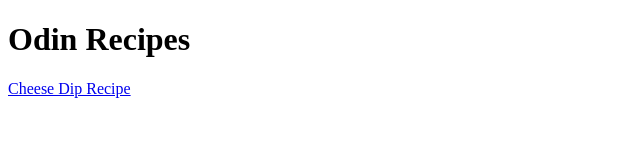
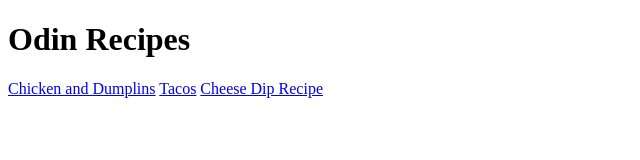
Before and after one commit to Nixarthas/odin-recipes, a plain HTML site: page index.html in a window 1280 px wide. Shown: the whole page, without its empty margins (0-640 px from the left). Drawn offline with Linux system fonts and the light colour scheme.

Commit message:
index.html

```diff
--- a/index.html
+++ b/index.html
@@ -7,7 +7,14 @@
     <title>Document</title>
 </head>
 <body>
+
     <h1>Odin Recipes</h1>
+
+    <a href="./recipes/chicken-and-dumplins.html">Chicken and Dumplins</a>
+
+    <a href="./recipes/tacos.html">Tacos</a>
+
     <a href="./recipes/cheese-dip.html">Cheese Dip Recipe</a>
+
 </body>
 </html>
```
